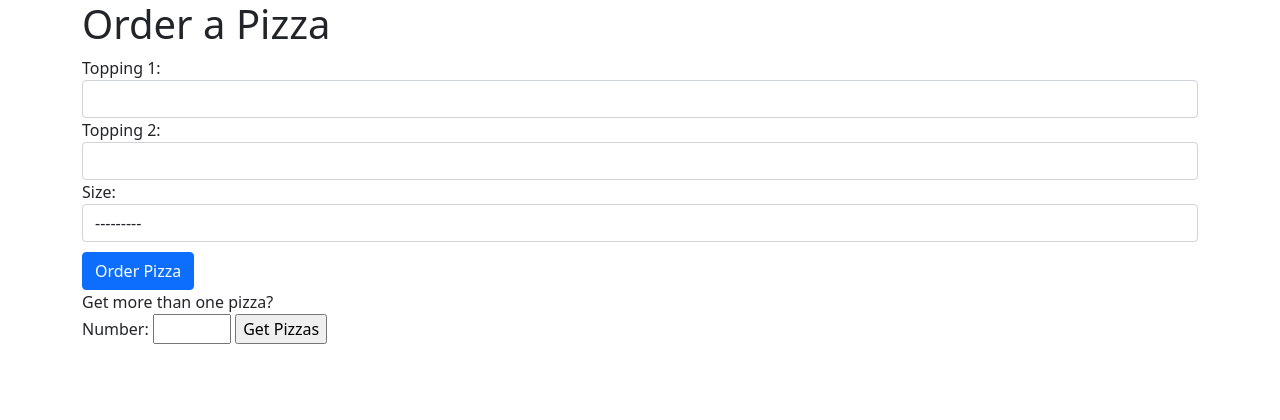
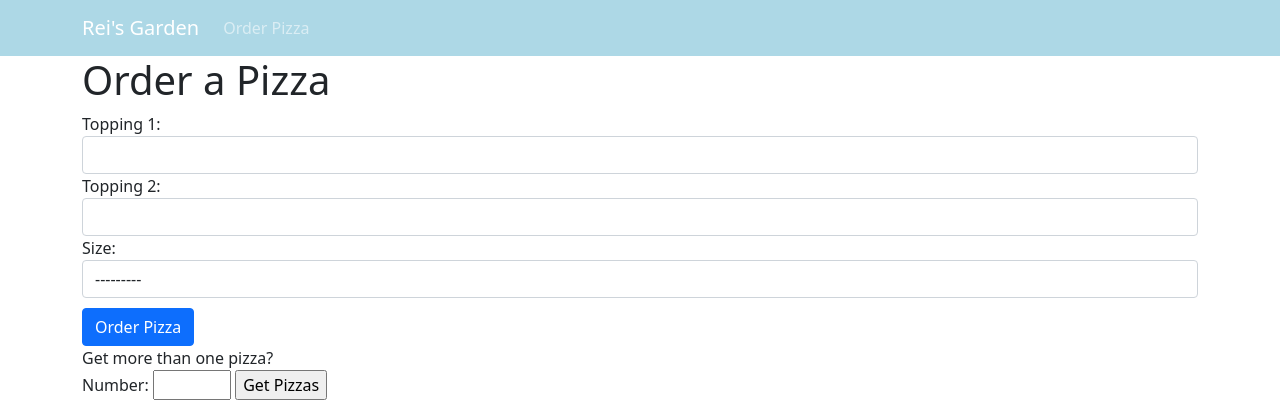
Before and after one commit to Reisuke1231/reisgarden, a Django app: page /order in a window 1280 px wide. Shown: the top 420 px of the page. Run offline with Django 4.2, Linux system fonts and the light colour scheme; data comes from the database, SQL or seed files in the repository; some libraries are stand-ins or nearby versions.

Commit message:
Apply global layout

```diff
--- /dev/null
+++ b/pizza/templates/pizza/base.html
@@ -0,0 +1,33 @@
+<!doctype html>
+<html lang="en">
+  <head>
+    <!-- Required meta tags -->
+    <meta charset="utf-8">
+    <meta name="viewport" content="width=device-width, initial-scale=1">
+
+    <!-- Bootstrap CSS -->
+    <link href="https://cdn.jsdelivr.net/npm/bootstrap@5.1.3/dist/css/bootstrap.min.css" rel="stylesheet" integrity="sha384-1BmE4kWBq78iYhFldvKuhfTAU6auU8tT94WrHftjDbrCEXSU1oBoqyl2QvZ6jIW3" crossorigin="anonymous">
+
+    <title>Rei's Garden</title>
+  </head>
+  <nav class="navbar navbar-expand-lg navbar-dark" style="background-color: lightblue">
+    <div class="container">
+      <a class="navbar-brand" href="{% url 'home' %}">Rei's Garden</a>
+      <div class="collapse navbar-collapse" id="navbarNav">
+        <ul class="navbar-nav">
+          <li class="nav-item active">
+            <a class="nav-link" href="{% url 'order' %}">Order Pizza</a>
+          </li>
+        </ul>
+      </div>
+    </div>
+  </nav>
+  <body>
+
+    {% block 'content' %}
+    {% endblock %}
+
+    <script src="https://cdn.jsdelivr.net/npm/@popperjs/core@2.10.2/dist/umd/popper.min.js" integrity="sha384-7+zCNj/IqJ95wo16oMtfsKbZ9ccEh31eOz1HGyDuCQ6wgnyJNSYdrPa03rtR1zdB" crossorigin="anonymous"></script>
+    <script src="https://cdn.jsdelivr.net/npm/bootstrap@5.1.3/dist/js/bootstrap.min.js" integrity="sha384-QJHtvGhmr9XOIpI6YVutG+2QOK9T+ZnN4kzFN1RtK3zEFEIsxhlmWl5/YESvpZ13" crossorigin="anonymous"></script>
+  </body>
+</html>
--- a/pizza/templates/pizza/order.html
+++ b/pizza/templates/pizza/order.html
@@ -1,16 +1,5 @@
-<!doctype html>
-<html lang="en">
-  <head>
-    <!-- Required meta tags -->
-    <meta charset="utf-8">
-    <meta name="viewport" content="width=device-width, initial-scale=1">
-
-    <!-- Bootstrap CSS -->
-    <link href="https://cdn.jsdelivr.net/npm/bootstrap@5.1.3/dist/css/bootstrap.min.css" rel="stylesheet" integrity="sha384-1BmE4kWBq78iYhFldvKuhfTAU6auU8tT94WrHftjDbrCEXSU1oBoqyl2QvZ6jIW3" crossorigin="anonymous">
-
-    <title>Rei's Garden</title>
-  </head>
-  <body>
+{% extends 'pizza/base.html' %}
+{% block 'content' %}
     {% load widget_tweaks %}
 
     <div class="container">
@@ -43,16 +32,4 @@
         </form>
 
     </div>
-
-    <!-- Optional JavaScript; choose one of the two! -->
-
-    <!-- Option 1: Bootstrap Bundle with Popper -->
-    <script src="https://cdn.jsdelivr.net/npm/bootstrap@5.1.3/dist/js/bootstrap.bundle.min.js" integrity="sha384-ka7Sk0Gln4gmtz2MlQnikT1wXgYsOg+OMhuP+IlRH9sENBO0LRn5q+8nbTov4+1p" crossorigin="anonymous"></script>
-
-    <!-- Option 2: Separate Popper and Bootstrap JS -->
-    <!--
-    <script src="https://cdn.jsdelivr.net/npm/@popperjs/core@2.10.2/dist/umd/popper.min.js" integrity="sha384-7+zCNj/IqJ95wo16oMtfsKbZ9ccEh31eOz1HGyDuCQ6wgnyJNSYdrPa03rtR1zdB" crossorigin="anonymous"></script>
-    <script src="https://cdn.jsdelivr.net/npm/bootstrap@5.1.3/dist/js/bootstrap.min.js" integrity="sha384-QJHtvGhmr9XOIpI6YVutG+2QOK9T+ZnN4kzFN1RtK3zEFEIsxhlmWl5/YESvpZ13" crossorigin="anonymous"></script>
-    -->
-  </body>
-</html>
+{% endblock %}
--- a/pizza/templates/pizza/pizzas.html
+++ b/pizza/templates/pizza/pizzas.html
@@ -1,3 +1,7 @@
+{% extends 'pizza/base.html' %}
+{% block 'content' %}
+
+<div class="container">
     <h1>Order Pizzas</h1>
     <h2>{{ note }}</h2>
 
@@ -11,3 +15,5 @@
         {% endfor %}
         <input type="submit" value="Order Pizzas">
     </form>
+</div>
+{% endblock %}
```
Also changed, not shown: pizza/templates/pizza/edit_order.html (+7 -1 lines), pizza/templates/pizza/home.html (+7 -0 lines). Lines whose indentation alone changed are shown as unchanged.
